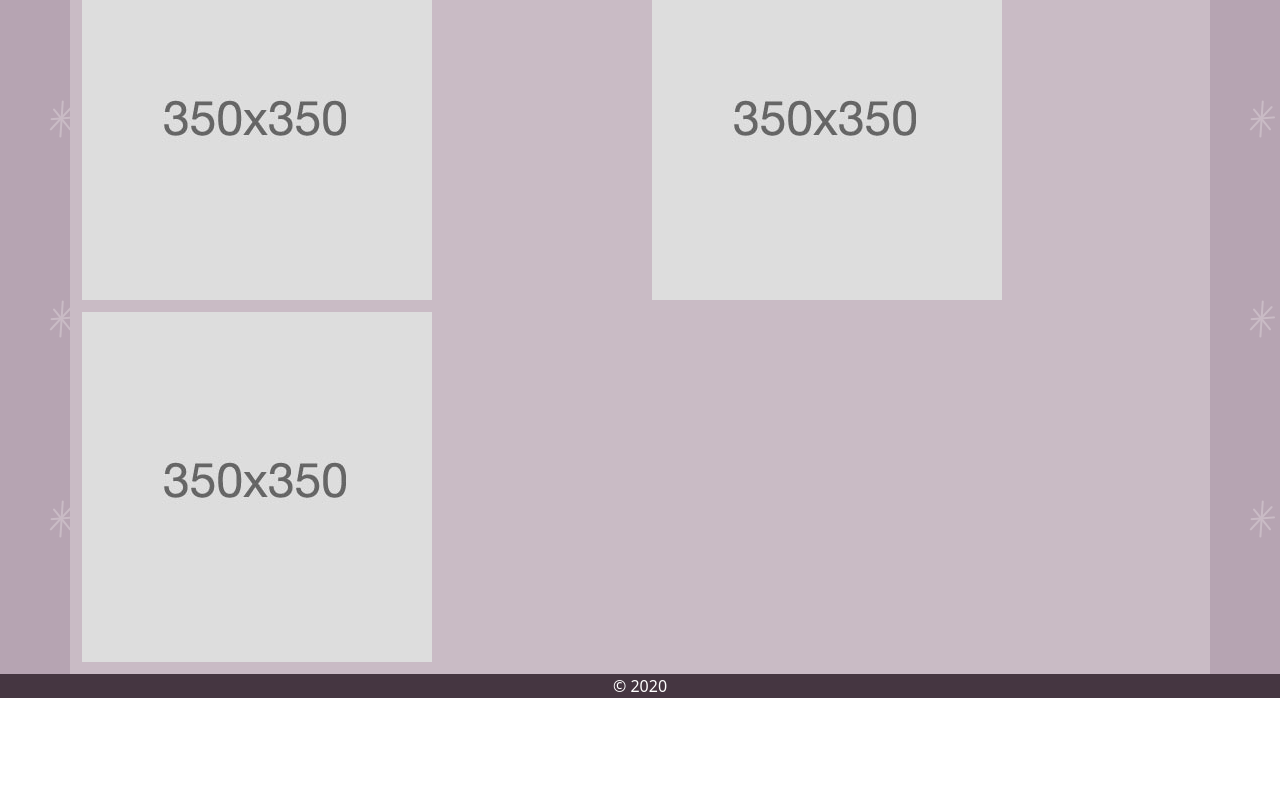
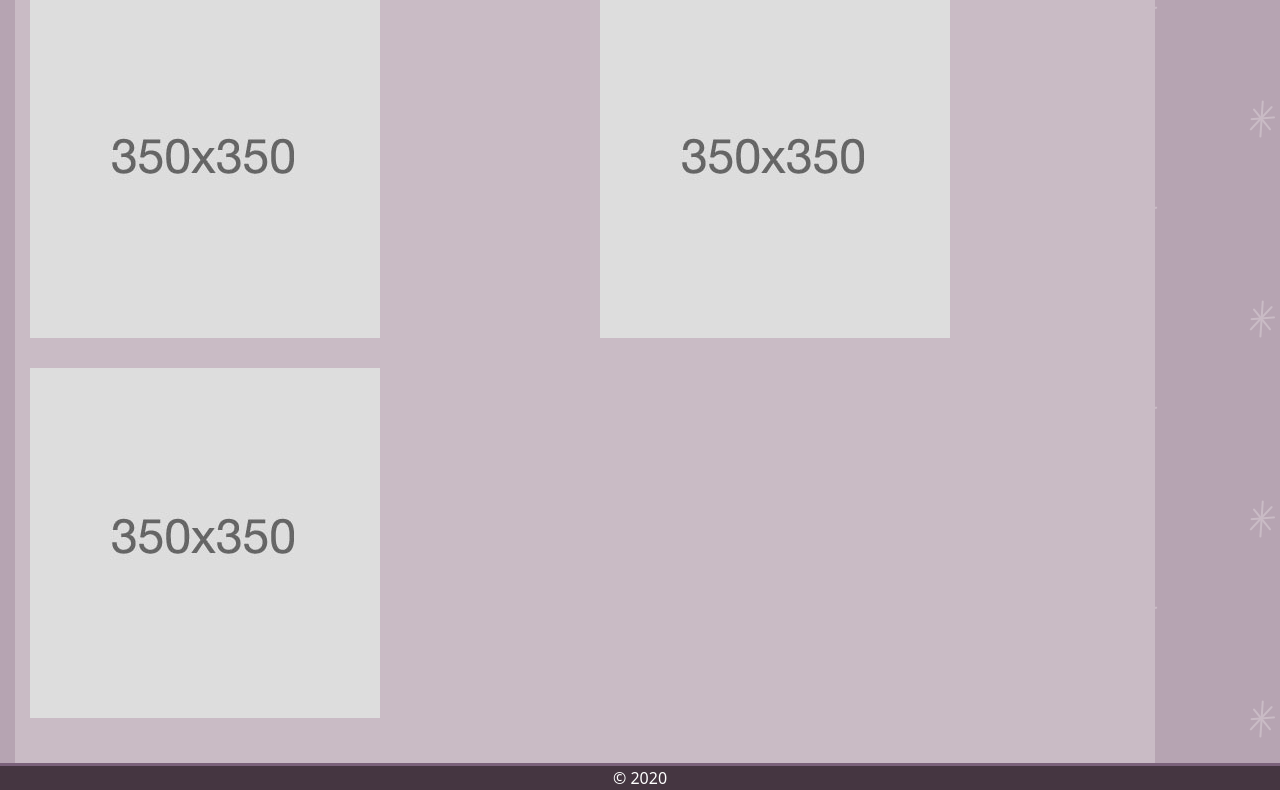
Before and after one commit to sorengrey/Portfolio, a plain HTML site: page assets/portfolio.html in a window 1280 px wide. Shown: the part 524-1314 px from the top of the page. Before the commit the page ends 1222 px from the top, so only its background shows below. Drawn offline with nearby package versions, Linux system fonts and the light colour scheme.

Commit message:
Fixed H2 heading

```diff
--- a/assets/portfolio.html
+++ b/assets/portfolio.html
@@ -36,14 +36,21 @@
         </div>
       </nav>
 
-    <h1>Portfolio</h1>
+
 
     <div class="content">
-       <!-- Creates the Overall Grid -->
+       <!-- The Grid -->
     <div class="container-sm" id="portfolio-images">
 
-    <!-- Row One -->
-    <div class="row">
+      <!-- Row One -->
+      <div class="row">
+        <div class="col-sm-12">
+         <h1>Portfolio</h1>
+       </div>
+     </div>
+
+    <!-- Row Two -->
+      <div class="row">
 
       <!-- First column -->
       <div class="col-sm-6">
@@ -60,7 +67,7 @@
         <img src="Images/placeholder-350x350.jpg">
       </div>
 
-<!-- 4th Image -->
+      <!-- 4th Image -->
       <div class="col-sm-6">
         <img src="Images/placeholder-350x350.jpg">
       </div>
--- a/assets/style.css
+++ b/assets/style.css
@@ -43,6 +43,15 @@ h1 {
 /* Container Around Portfolio Images */
 #portfolio-images {
   background-color: #C9BBC5;
+  float: left;
+  margin-left: 15px;
+  padding-top: 5px;
+  padding-bottom: 30px;
+}
+
+/* Imags Inside Portfolio Container */
+.col-sm-6 {
+  padding: 15px;
 }
 
 /* Sets The Sticky Footer - Do Not Touch */
@@ -51,7 +60,7 @@ h1 {
 }
 
  /* Bio Image */
-img {
+#profile-img {
     margin-right: 12px;
     margin-bottom: 12px;
 }
@@ -61,6 +70,7 @@ img {
     flex-shrink: 0;
     color: white;
     text-align: center;
+    border-top: solid 3px #7a617a;
     background-color: #453641;
 }
 
```
Also changed, not shown: index.html (+5 -3 lines).
